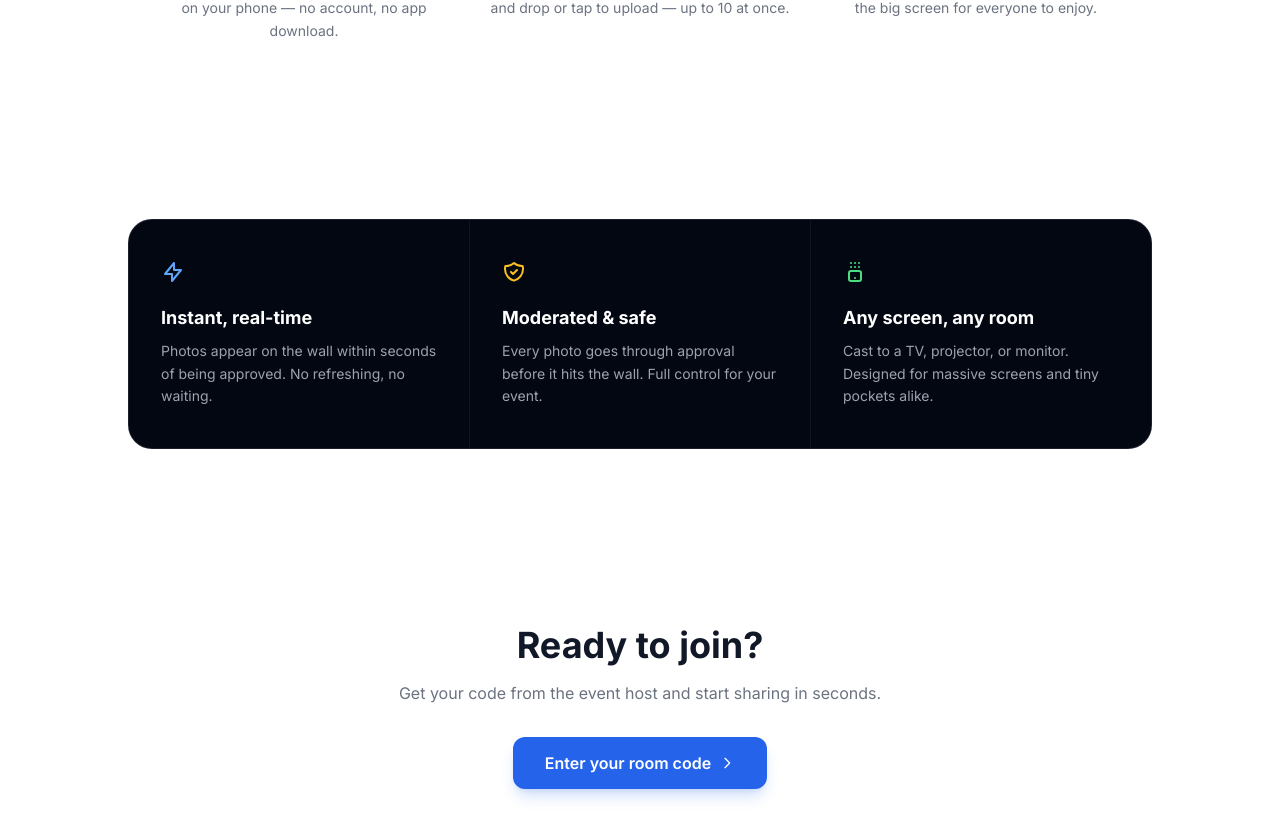
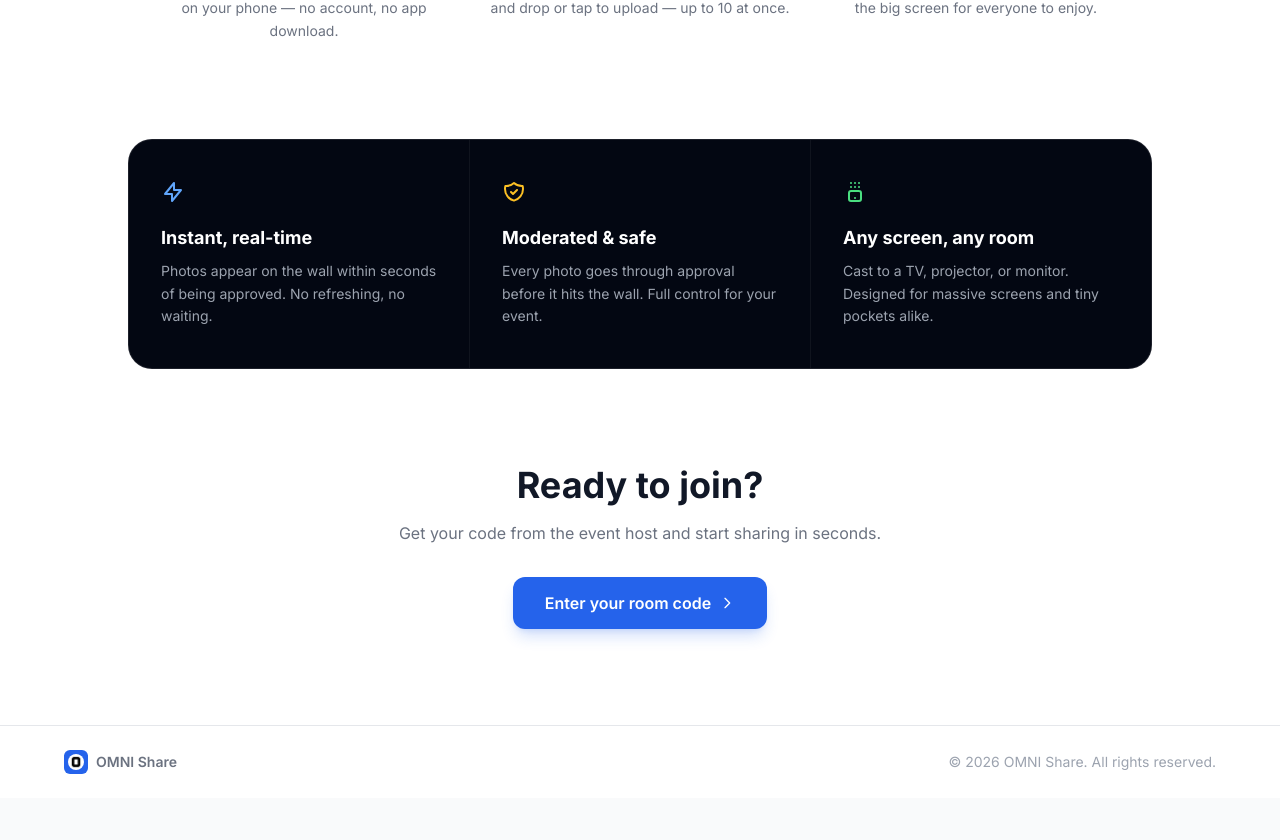
Before and after one commit to omniglobal-one/OMNI-Share-SaaS, a Next.js app: page / in a window 1280 px wide. Shown: the part 1532-2372 px from the top of the page. After the commit the page ends 2330 px from the top, so only its background shows below. Built offline with nearby package versions, Linux system fonts and the light colour scheme.

Commit message:
fix: remove vertical padding from features strip

```diff
--- a/app/(public)/page.tsx
+++ b/app/(public)/page.tsx
@@ -151,7 +151,7 @@
       </section>
 
       {/* Features strip */}
-      <section className="bg-white px-6 py-20">
+      <section className="bg-white px-6">
         <div className="max-w-5xl mx-auto bg-gray-950 text-white rounded-3xl overflow-hidden border border-white/10">
           <div className="grid grid-cols-1 md:grid-cols-3 gap-px bg-white/5">
             {[
```
